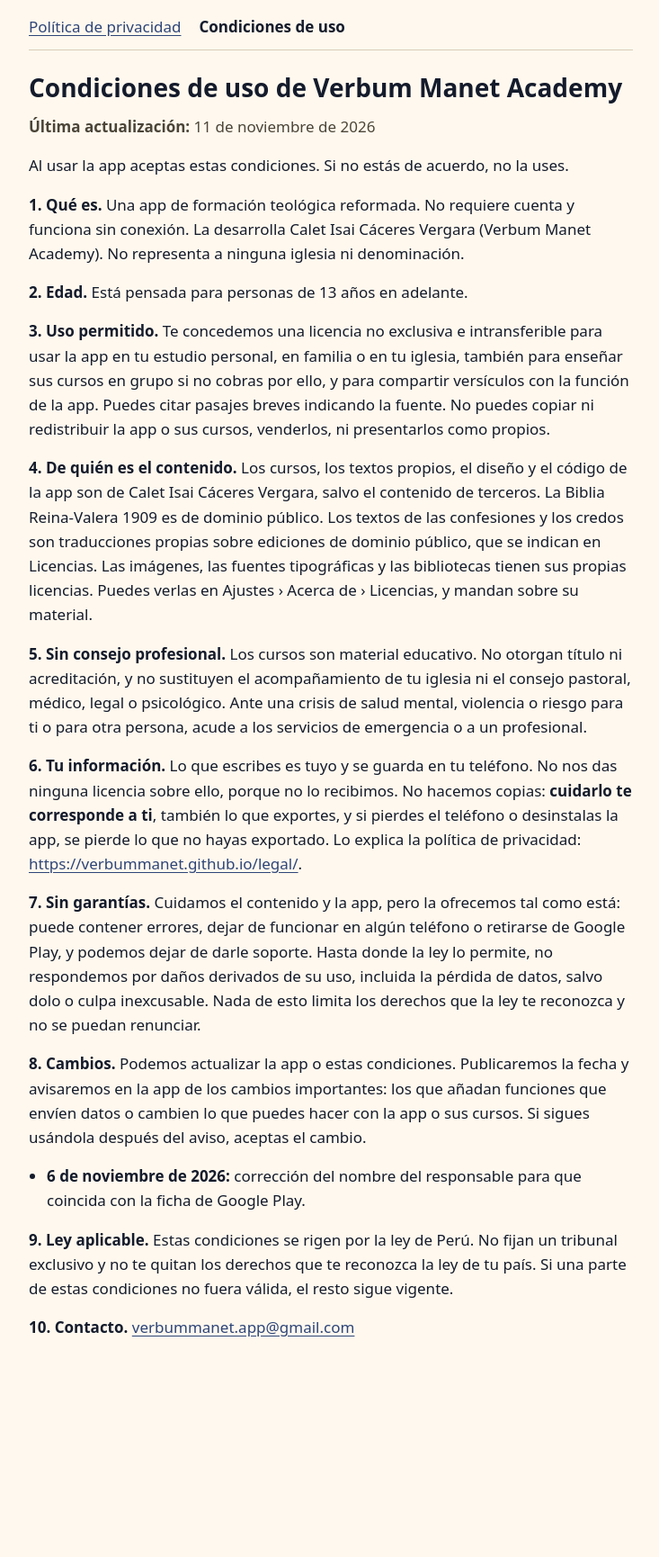
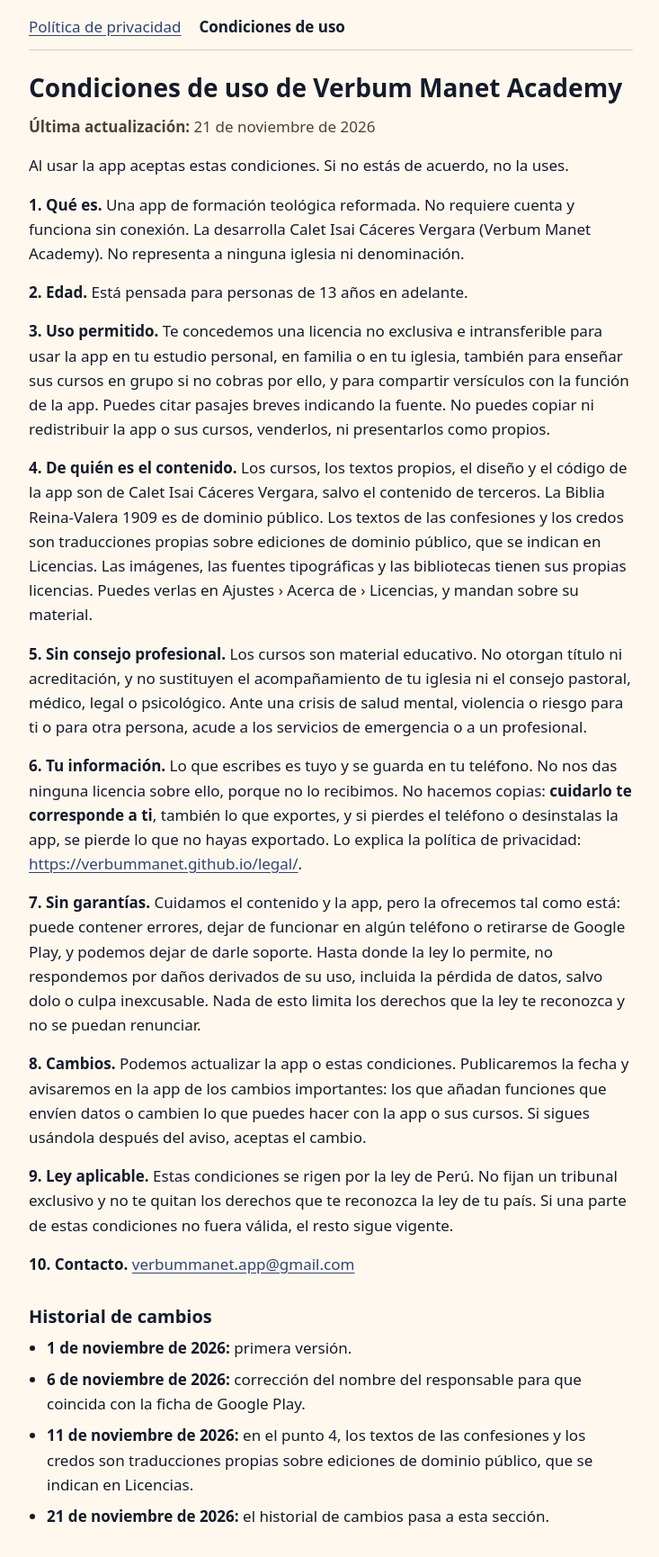
Before and after one commit to verbummanet/legal, a plain HTML site: page condiciones.html in a window 1280 px wide. Shown: the whole page at 90% size, without its empty margins (272-1005 px from the left). Before the commit the page ends 1520 px from the top, so only its background shows below. Drawn offline with Linux system fonts and the light colour scheme.

Commit message:
Condiciones con historial de cambios propio; la política dice desde qué versión se aplica
- Condiciones: el historial de cambios pasa del punto 8 a su propia sección, con todas las fechas.
- Política: «Se aplica a: la app desde la versión 1.0».
- Las dos páginas, con fecha del 21 de noviembre de 2026.

Generadas por tools/privacidad/generar.py en verbum-manet-app (QA-1 · C3, COR-0182 y COR-0183).

Co-Authored-By: Claude Opus 5.5 <noreply@anthropic.com>

```diff
--- a/condiciones.html
+++ b/condiciones.html
@@ -16,7 +16,7 @@
 </nav>
 <main>
 <h1>Condiciones de uso de Verbum Manet Academy</h1>
-<p><strong>Última actualización:</strong> 11 de noviembre de 2026</p>
+<p><strong>Última actualización:</strong> 21 de noviembre de 2026</p>
 <p>Al usar la app aceptas estas condiciones. Si no estás de acuerdo, no la uses.</p>
 <p><strong>1. Qué es.</strong> Una app de formación teológica reformada. No requiere cuenta y funciona sin conexión. La desarrolla Calet Isai Cáceres Vergara (Verbum Manet Academy). No representa a ninguna iglesia ni denominación.</p>
 <p><strong>2. Edad.</strong> Está pensada para personas de 13 años en adelante.</p>
@@ -26,11 +26,15 @@
 <p><strong>6. Tu información.</strong> Lo que escribes es tuyo y se guarda en tu teléfono. No nos das ninguna licencia sobre ello, porque no lo recibimos. No hacemos copias: <strong>cuidarlo te corresponde a ti</strong>, también lo que exportes, y si pierdes el teléfono o desinstalas la app, se pierde lo que no hayas exportado. Lo explica la política de privacidad: <a href="./">https://verbummanet.github.io/legal/</a>.</p>
 <p><strong>7. Sin garantías.</strong> Cuidamos el contenido y la app, pero la ofrecemos tal como está: puede contener errores, dejar de funcionar en algún teléfono o retirarse de Google Play, y podemos dejar de darle soporte. Hasta donde la ley lo permite, no respondemos por daños derivados de su uso, incluida la pérdida de datos, salvo dolo o culpa inexcusable. Nada de esto limita los derechos que la ley te reconozca y no se puedan renunciar.</p>
 <p><strong>8. Cambios.</strong> Podemos actualizar la app o estas condiciones. Publicaremos la fecha y avisaremos en la app de los cambios importantes: los que añadan funciones que envíen datos o cambien lo que puedes hacer con la app o sus cursos. Si sigues usándola después del aviso, aceptas el cambio.</p>
-<ul>
-<li><strong>6 de noviembre de 2026:</strong> corrección del nombre del responsable para que coincida con la ficha de Google Play.</li>
-</ul>
 <p><strong>9. Ley aplicable.</strong> Estas condiciones se rigen por la ley de Perú. No fijan un tribunal exclusivo y no te quitan los derechos que te reconozca la ley de tu país. Si una parte de estas condiciones no fuera válida, el resto sigue vigente.</p>
 <p><strong>10. Contacto.</strong> <a href="mailto:verbummanet.app@gmail.com">verbummanet.app@gmail.com</a></p>
+<h2>Historial de cambios</h2>
+<ul>
+<li><strong>1 de noviembre de 2026:</strong> primera versión.</li>
+<li><strong>6 de noviembre de 2026:</strong> corrección del nombre del responsable para que coincida con la ficha de Google Play.</li>
+<li><strong>11 de noviembre de 2026:</strong> en el punto 4, los textos de las confesiones y los credos son traducciones propias sobre ediciones de dominio público, que se indican en Licencias.</li>
+<li><strong>21 de noviembre de 2026:</strong> el historial de cambios pasa a esta sección.</li>
+</ul>
 </main>
 </body>
 </html>
```
Also changed, not shown: index.html (+2 -1 lines).
